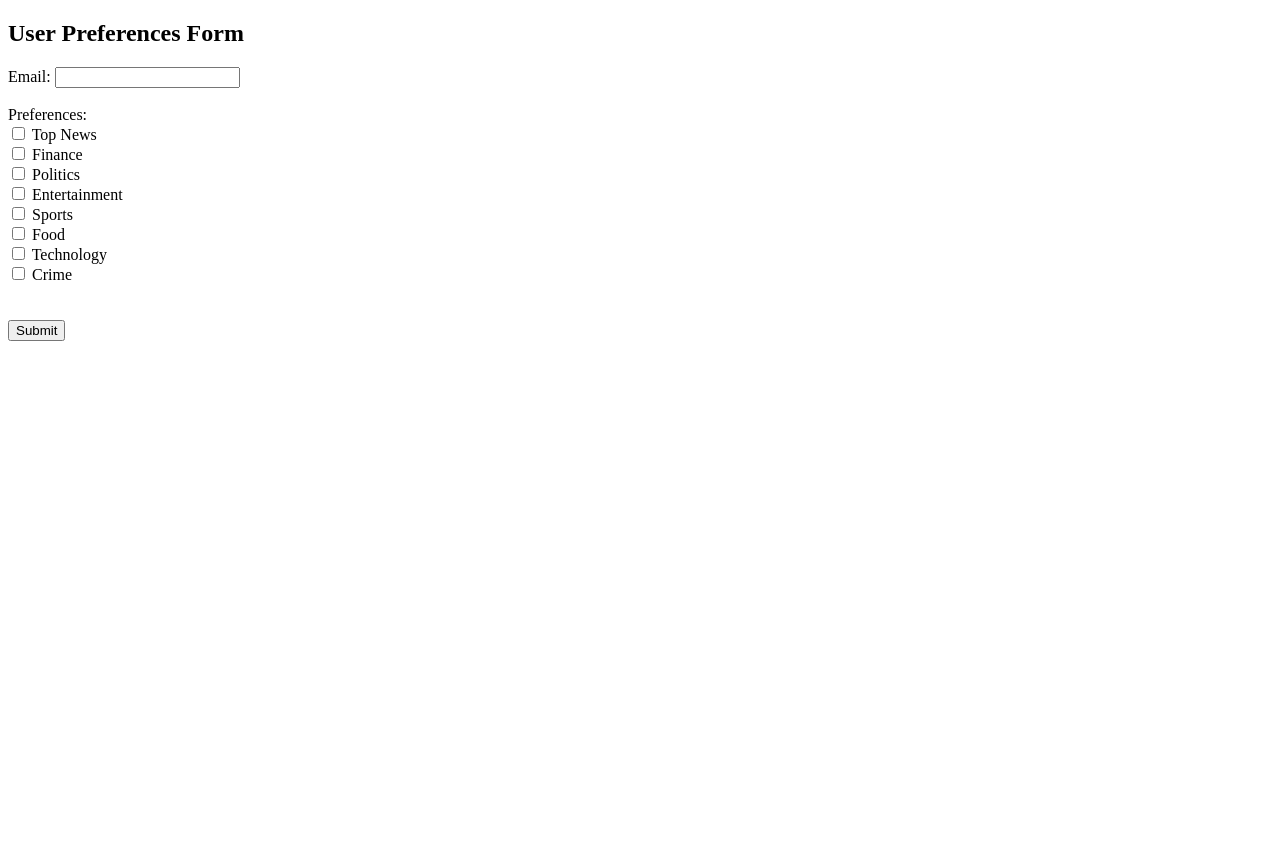
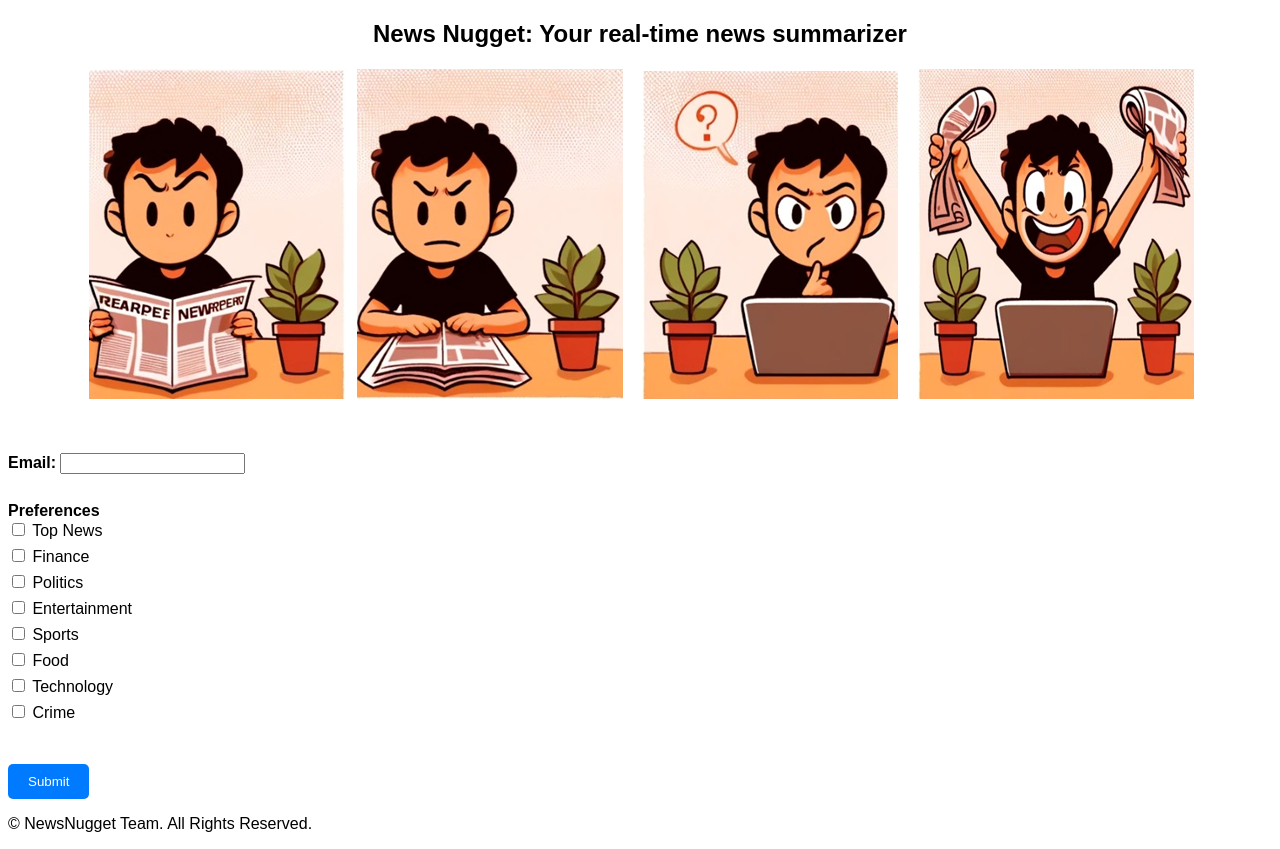
Before and after one commit to jashdalal/NewsNugget, a plain HTML site: page user_preference/frontend-app/index.html in a window 1280 px wide. Before the commit the page ends 800 px from the top, so only its background shows below. Drawn offline with Linux system fonts and the light colour scheme.

Commit message:
Added image in frontend

```diff
--- a/user_preference/frontend-app/app.js
+++ b/user_preference/frontend-app/app.js
@@ -20,7 +20,6 @@ document.getElementById('userForm').addEventListener('submit', function(event) {
         alert('Form submitted successfully!');
     })
     .catch(error => {
-        console.error('Error submitting form:', error);
-        alert('Error submitting form. Please try again.');
+        alert(error);
     });
 });
--- a/user_preference/frontend-app/index.html
+++ b/user_preference/frontend-app/index.html
@@ -3,28 +3,35 @@
 <head>
     <meta charset="UTF-8">
     <meta name="viewport" content="width=device-width, initial-scale=1.0">
-    <title>User Preferences Form</title>
+    <title>News Nugget</title>
+    <link rel="stylesheet" href="styles.css">
 </head>
 <body>
-    <h2>User Preferences Form</h2>
+    <div class="container">
+        <h2>News Nugget: Your real-time news summarizer</h2>
+        <img src="image1.png" alt="NewsNugget Illustration" class="illustration">
+        <br> <br> <br>
         <form id="userForm">
             <label for="email">Email:</label>
             <input type="email" id="email" name="email" required><br><br>
 
-        <label for="preferences">Preferences:</label><br>
-        <input type="checkbox" id="education" name="preferences" value="top"> Top News<br>
-        <input type="checkbox" id="finance" name="preferences" value="business"> Finance<br>
+            <label for="preferences">Preferences</label><br>
+            <input type="checkbox" id="top" name="preferences" value="top"> Top News<br>
+            <input type="checkbox" id="business" name="preferences" value="business"> Finance<br>
             <input type="checkbox" id="politics" name="preferences" value="politics"> Politics<br>
             <input type="checkbox" id="entertainment" name="preferences" value="entertainment"> Entertainment<br>
             <input type="checkbox" id="sports" name="preferences" value="sports"> Sports<br>
-        <input type="checkbox" id="art" name="preferences" value="food"> Food <br>
-        <input type="checkbox" id="criminal" name="preferences" value="technology"> Technology <br>
+            <input type="checkbox" id="food" name="preferences" value="food"> Food <br>
+            <input type="checkbox" id="tech" name="preferences" value="technology"> Technology <br>
             <input type="checkbox" id="criminal" name="preferences" value="crime"> Crime <br>
 
             <br><br>
             <button type="submit">Submit</button>
         </form>
-
+    </div>
+    <footer>
+        <p>&copy; NewsNugget Team. All Rights Reserved.</p>
+    </footer>
     <script src="app.js"></script>
 </body>
 </html>
--- /dev/null
+++ b/user_preference/frontend-app/styles.css
@@ -0,0 +1,43 @@
+body {
+    font-family: Arial, sans-serif;
+    padding: 0;
+    background-color: #fff;
+}
+
+.container {
+    background-color: #fff;
+}
+
+h2 {
+    text-align: center;
+    margin-bottom: 20px;
+}
+
+label {
+    font-weight: bold;
+}
+
+input[type="email"],
+input[type="checkbox"] {
+    margin-bottom: 10px;
+}
+
+button[type="submit"] {
+    display: block;
+    padding: 10px 20px;
+    border: none;
+    background-color: #007bff;
+    color: #fff;
+    border-radius: 5px;
+    cursor: pointer;
+    transition: background-color 0.3s ease, color 0.3s ease;
+}
+
+button[type="submit"]:hover {
+    background-color: #0056b3;
+}
+
+.illustration{
+    display: block;
+    margin: auto;
+}
```
Also changed, not shown: user_preference/frontend-app/image1.png (added). Lines whose indentation alone changed are shown as unchanged.
